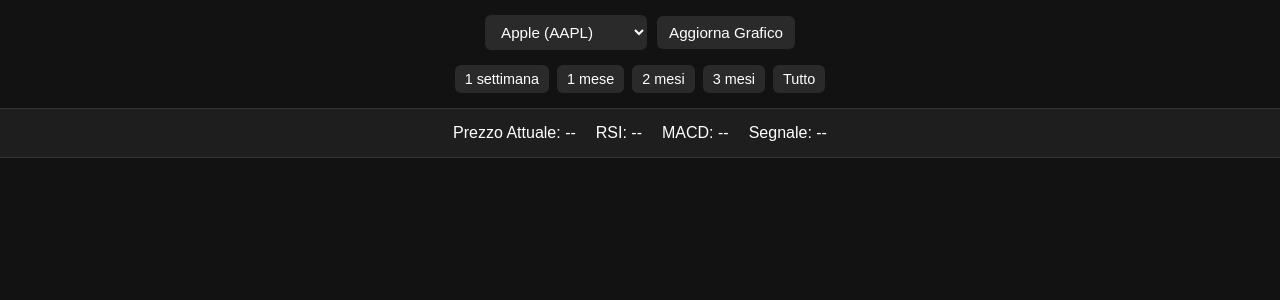
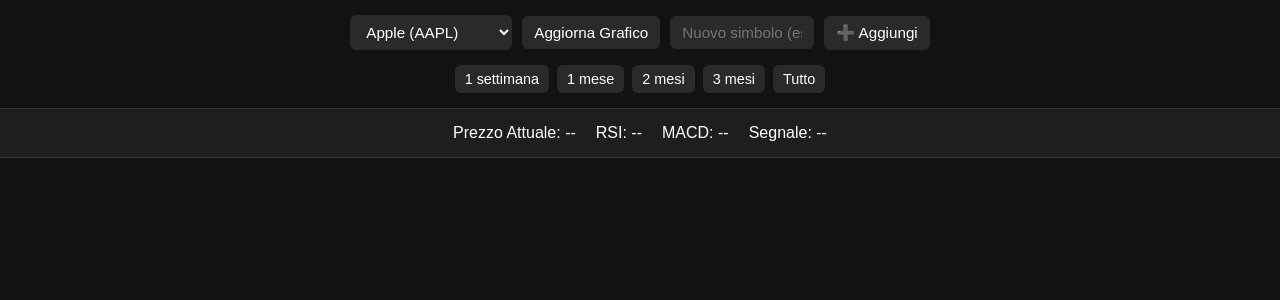
Before and after one commit to fra170/trading_app, a Flask app: template trading_app/templates/index.html in a window 1280 px wide. Shown: the part 70-370 px from the top of the page. Run offline with Flask 3, Linux system fonts and the light colour scheme; the template is opened without the code that fills it, so the values that code supplies are empty; some libraries are stand-ins or nearby versions.

Commit message:
Update index.html

```diff
--- a/trading_app/templates/index.html
+++ b/trading_app/templates/index.html
@@ -33,7 +33,7 @@
       flex-wrap: wrap;
     }
 
-    select, button {
+    select, input, button {
       padding: 8px 12px;
       border-radius: 6px;
       border: none;
@@ -41,6 +41,10 @@
       color: white;
       font-size: 0.95em;
       cursor: pointer;
+    }
+
+    input {
+      width: 120px;
     }
 
     button:hover {
@@ -106,7 +110,11 @@
       <option value="MSFT">Microsoft (MSFT)</option>
       <option value="NVDA">NVIDIA (NVDA)</option>
     </select>
+
     <button id="updateButton">Aggiorna Grafico</button>
+
+    <input type="text" id="newTicker" placeholder="Nuovo simbolo (es. TSLA)">
+    <button id="addTicker">➕ Aggiungi</button>
   </div>
 
   <div id="period-controls">
@@ -127,6 +135,6 @@
   <div id="chart"></div>
   <div id="loading">Caricamento in corso...</div>
 
-  <script src="script.js?v=7"></script>
+  <script src="script.js?v=8"></script>
 </body>
 </html>
```
